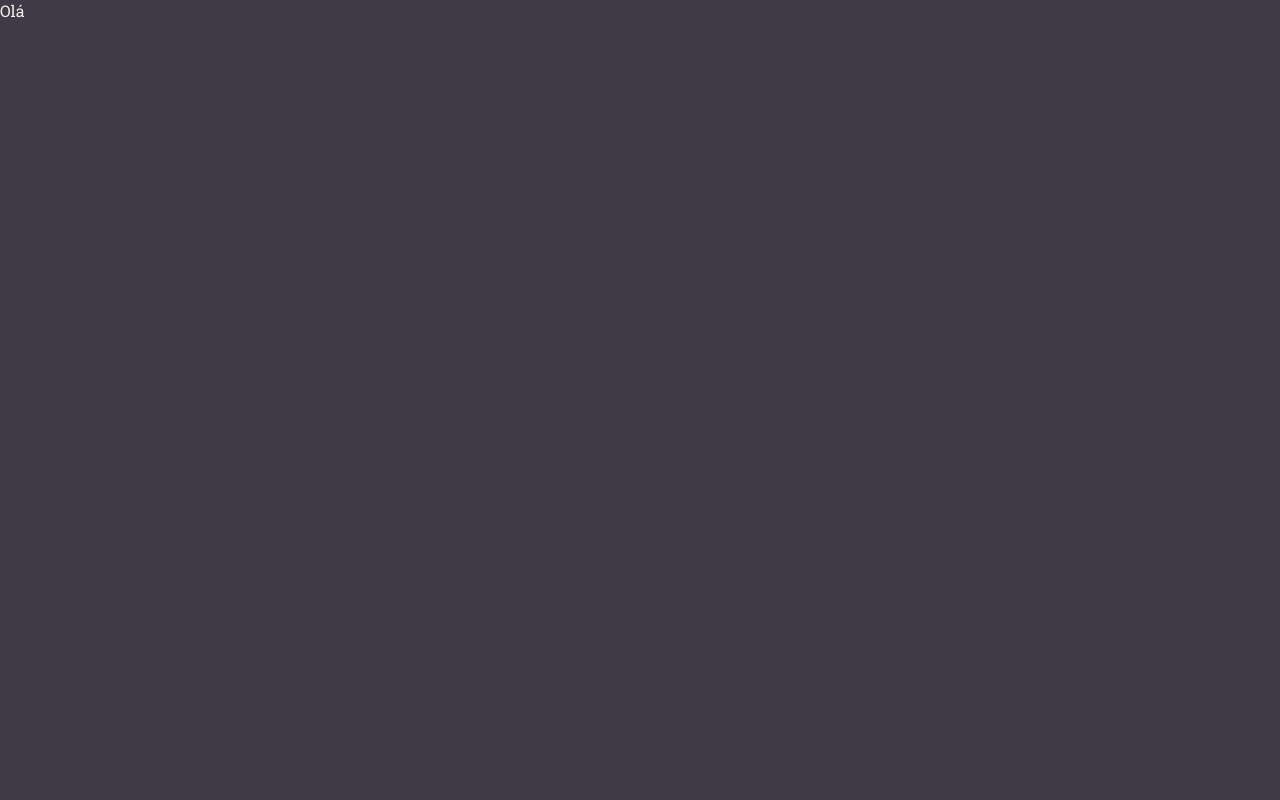
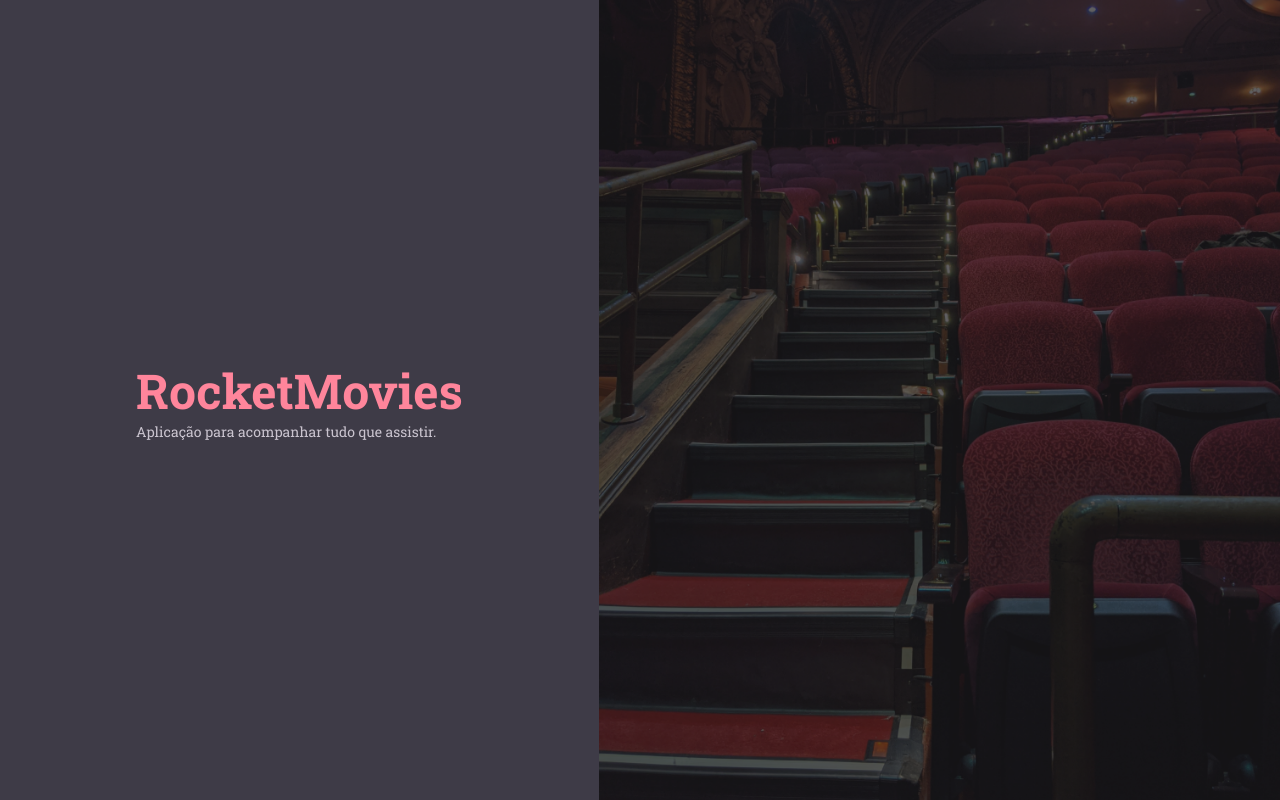
Before and after one commit to viniccius-dev/movies-notes-front, a React (Vite) app: page / in a window 1280 px wide. Built offline with nearby package versions, Linux system fonts and the light colour scheme.

Commit message:
Criacao da page SignIn

```diff
--- a/src/main.jsx
+++ b/src/main.jsx
@@ -4,11 +4,13 @@ import { ThemeProvider } from 'styled-components';
 import GlobalStyles from './styles/global';
 import theme from './styles/theme';
 
+import { SignIn } from './pages/SignIn'
+
 ReactDom.createRoot(document.getElementById('root')).render(
     <React.StrictMode>
         <ThemeProvider theme={theme}>
             <GlobalStyles />
-            Olá
+            <SignIn />
         </ThemeProvider>
     </React.StrictMode>
 );
--- /dev/null
+++ b/src/pages/SignIn/index.jsx
@@ -0,0 +1,14 @@
+import { Container, Form, Background } from './style';
+
+export function SignIn() {
+    return (
+        <Container>
+            <Form>
+                <h1>RocketMovies</h1>
+                <p>Aplicação para acompanhar tudo que assistir.</p>
+            </Form>
+
+            <Background />
+        </Container>
+    );
+}
--- /dev/null
+++ b/src/pages/SignIn/style.js
@@ -0,0 +1,34 @@
+import styled from 'styled-components';
+import backgroundImg from '../../assets/background.png';
+
+export const Container = styled.div`
+    height: 100vh;
+    display: flex;
+    align-items: stretch;
+`;
+
+export const Form = styled.form`
+    padding: 0 136px;
+
+    display: flex;
+    flex-direction: column;
+    justify-content: center;
+    align-items: start;
+    text-align: center;
+
+    > h1 {
+        font-size: 48px;
+        color: ${({ theme}) => theme.COLORS.PINK};
+    }
+
+    > p {
+        font-size: 14px;
+        color: ${({ theme }) => theme.COLORS.GRAY_100}
+    }
+`;
+
+export const Background = styled.div`
+    flex: 1;
+    background: url(${backgroundImg}) no-repeat center center;
+    background-size: cover;
+`;
```
Also changed, not shown: src/assets/background.png (added).
